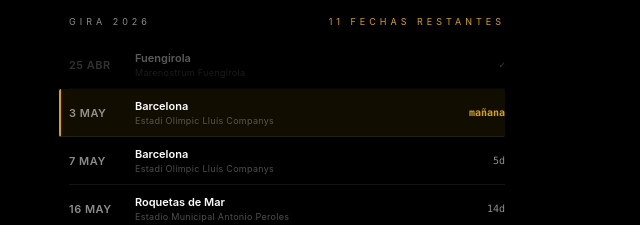
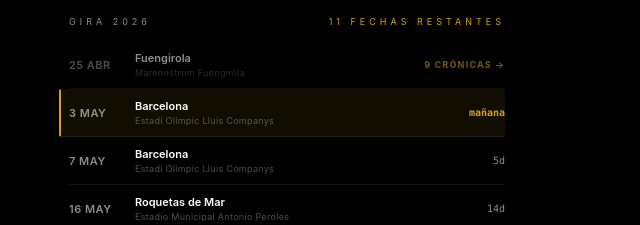
Before and after one commit to frannovo/eudlf, a plain HTML site: page index.html in a window 1280 px wide. Shown: the part 561-786 px from the top of the page, 353-993 px from the left. Drawn offline with Linux system fonts and the light colour scheme.

Commit message:
feat: signal that past rows open a press panel
Past rows now show "X crónicas →" (or "Ver más →" when no articles
yet) in gold uppercase on the right, replacing the silent ✓ marker.
Lift the opacity from 0.35 to 0.55 and brighten further on hover so
the row reads as tappable.

Co-Authored-By: Claude Opus 4.7 (1M context) <noreply@anthropic.com>
Signed-off-by: frannovo <fjnovo@gmail.com>

```diff
--- a/index.html
+++ b/index.html
@@ -224,11 +224,17 @@
     color: var(--muted);
   }
 
-  .row.past { opacity: 0.35; }
-
-  .row.past .away::before {
-    content: '✓';
+  .row.past { opacity: 0.55; }
+
+  .row.past:hover { opacity: 0.85; }
+
+  .row.past .away {
     color: var(--gold);
+    font-family: inherit;
+    font-weight: 700;
+    font-size: 9px;
+    letter-spacing: 1.2px;
+    text-transform: uppercase;
   }
 
   .row.now {
@@ -1143,9 +1149,17 @@
       if (isSelected) cls.push('selected');
       if (wasAttended) cls.push('attended');
       let away;
-      if (isLive) away = 'EN VIVO';
-      else if (isPast) away = '';
-      else away = relDays(c.ts, now) || '';
+      if (isLive) {
+        away = 'EN VIVO';
+      } else if (isPast) {
+        const data = PAST_EVENTS[c.date];
+        const n = data && data.articles ? data.articles.length : 0;
+        away = n > 0
+          ? n + (n === 1 ? ' crónica →' : ' crónicas →')
+          : 'Ver más →';
+      } else {
+        away = relDays(c.ts, now) || '';
+      }
       // Past rows are now tappable (open the press panel)
       return ''
         + '<div class="' + cls.join(' ') + '" data-date="' + c.date + '" tabindex="0" role="button">'
```
